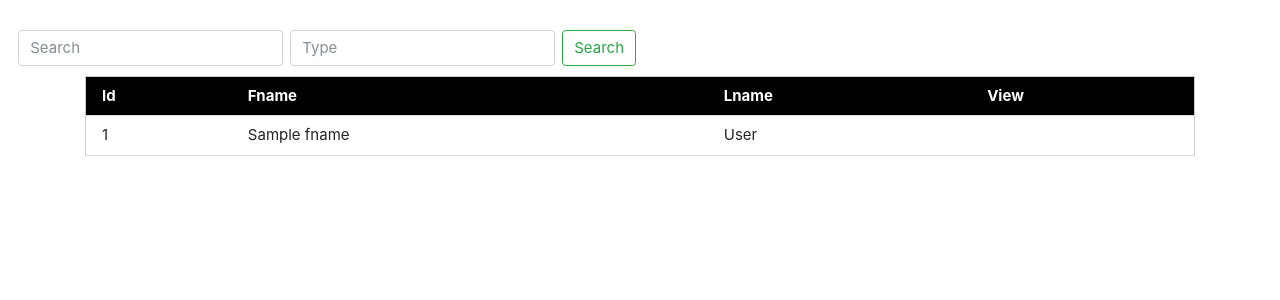
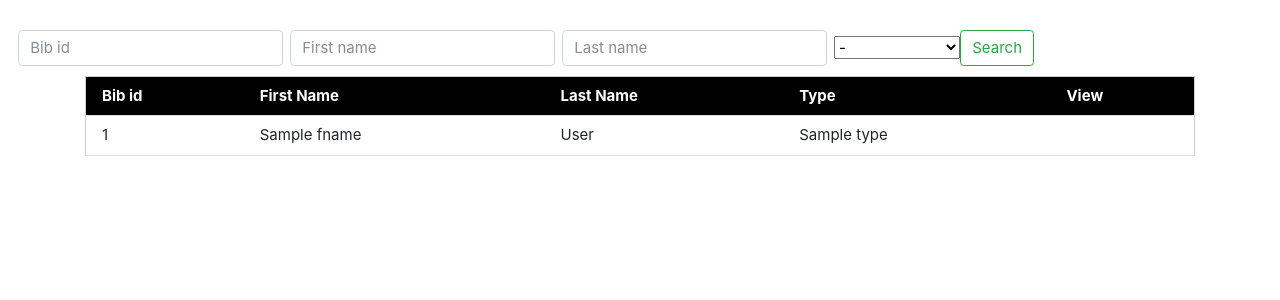
Before and after one commit to itsGno/staffmarathon, a PHP site: template marathon/app/views/runner/search.phtml in a window 1280 px wide. Shown: the top 300 px of the page. Run offline with PHP 8.4, Linux system fonts and the light colour scheme; the template is opened without the code that fills it: most values are stand-ins (such as "Sample title", 1, 10 or a date in 2020); data that the repository does not hold is empty; some libraries are stand-ins or nearby versions.

Commit message:
เพิ่ม input ใน form ให้ search runner ได้

```diff
--- a/marathon/app/views/runner/search.phtml
+++ b/marathon/app/views/runner/search.phtml
@@ -48,10 +48,18 @@
 
 <div class="page-header">
 <div class="search">
-<form class=" form-inline my-2 my-lg-0">
-  <input class="form-control mr-sm-2" type="search" placeholder="Search" aria-label="Search">
-  <input class="form-control mr-sm-2" type="search" placeholder="Type" aria-label="Search">
-  <button class="btn btn-outline-success my-2 my-sm-0" type="submit">Search</button>
+<form class=" form-inline my-2 my-lg-0" action="../runner/search" method="POST">
+<input class="form-control mr-sm-2" type="search" placeholder="Bib id" aria-label="Search" name="id">
+<input class="form-control mr-sm-2" type="search" placeholder="First name" aria-label="Search"name="fname">
+<input class="form-control mr-sm-2" type="search" placeholder="Last name" aria-label="Search"name="lname">
+<select name="type">
+<option value="">- </option>
+
+<option value="Marathon">Marathon</option>
+  <option value="Half-marathon">Half-maratho</option>
+  <option value="Mini-marathon">Mini-marathon</option>
+</select>
+ <button class="btn btn-outline-success my-2 my-sm-0" type="submit">Search</button>
 </form>
 </div>
 </div>
@@ -65,9 +73,10 @@
   <table class="w3-table-all">
      <thead>
        <tr style="background-color: black; color:white;">
-       <th>Id</th>
-       <th>Fname</th>
-       <th>Lname</th>
+       <th>Bib id</th>
+       <th>First Name</th>
+       <th>Last Name</th>
+       <th>Type</th>
        <th>View </th>
        </tr>
      </thead>
@@ -78,6 +87,7 @@
                 <td><?php echo $runner->id ?></td>
             <td><?php echo $runner->fname ?></td>
             <td><?php echo $runner->lname ?></td>
+            <td><?php echo $runner->type ?></td>
 
                 <td><?php echo $this->tag->linkTo(["runner/edit/" . $runner->id, "View"]); ?></td>
             </tr>
```
